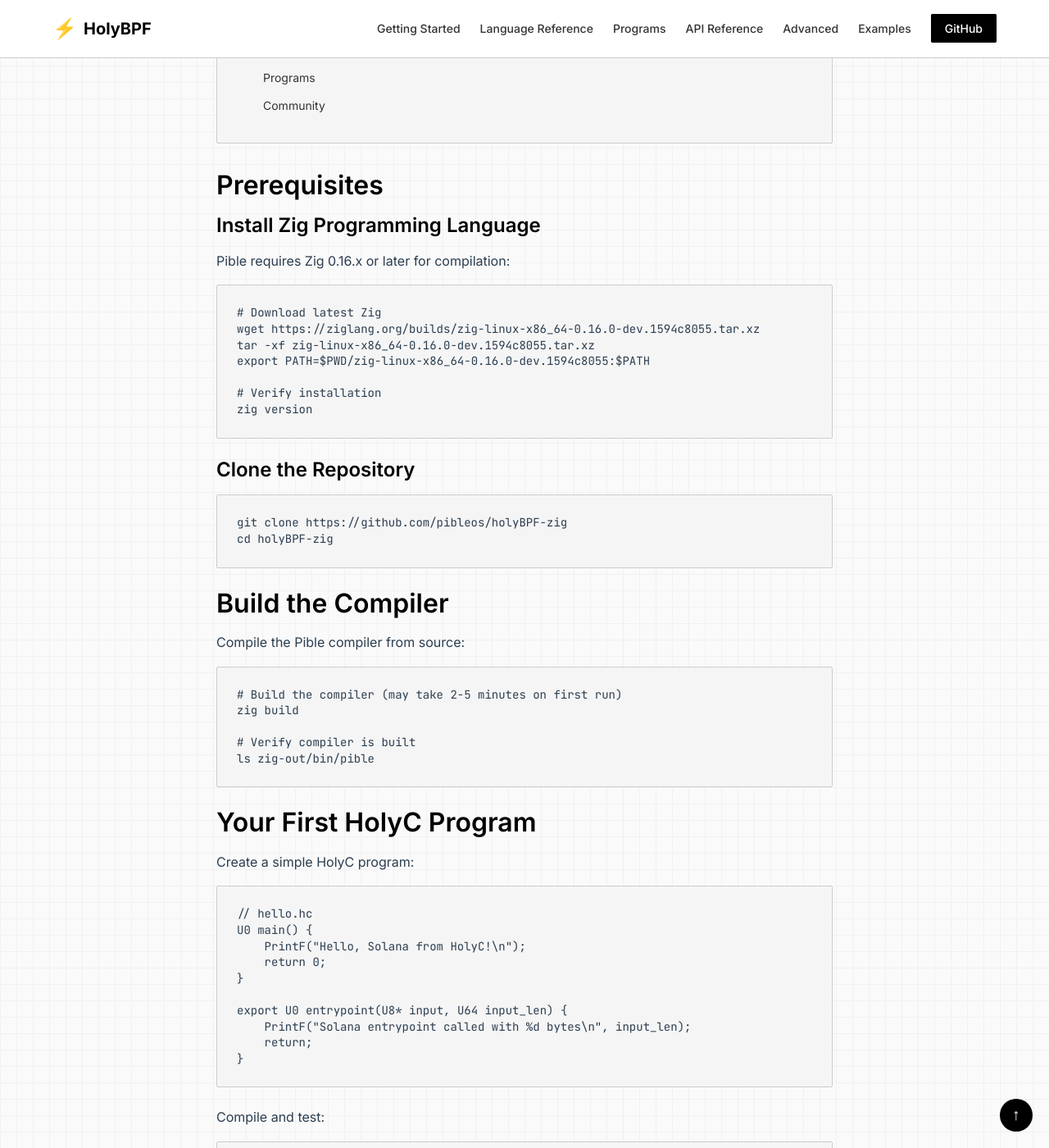
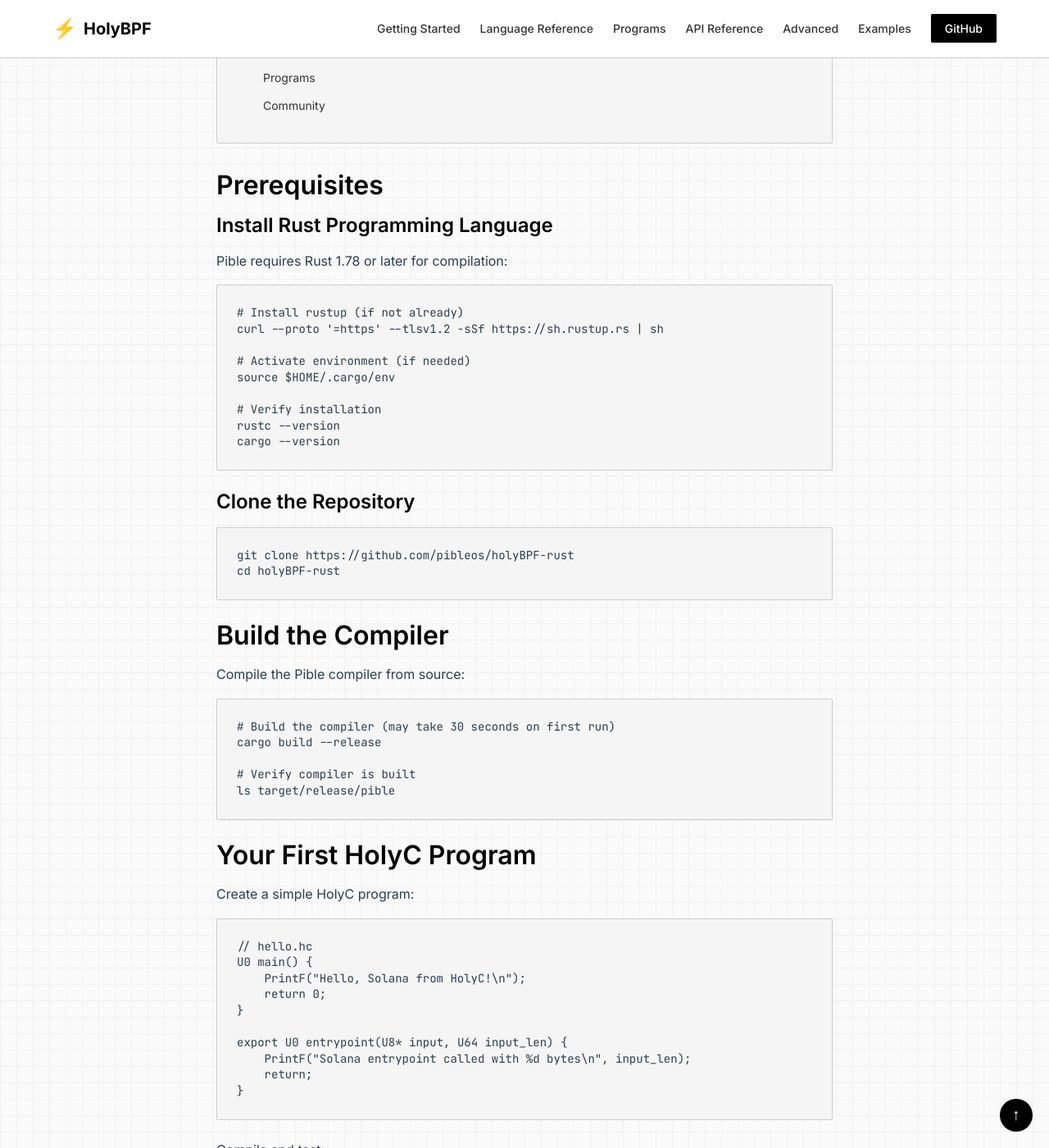
Before and after one commit to pibleos/holyBPF-rust, a Jekyll site: the page built from docs/getting-started/quick-start.md, in a window 1280 px wide and 1400 px high, scrolled down 1280 px. Shown: the whole window at 82% size. Built offline with Jekyll 4.4.1, drawn with Linux system fonts in a browser that asks for light colours; our own code applies the rules of GitHub Pages for plain Markdown files; some of the changed text lies outside the part shown.

Commit message:
Update documentation from Zig to Rust - Phase 1 Complete
Co-authored-by: 0xrinegade <101195284+0xrinegade@users.noreply.github.com>

````diff
--- a/docs/getting-started/quick-start.md
+++ b/docs/getting-started/quick-start.md
@@ -4,25 +4,27 @@ This guide will get you up and running with HolyC Solana development using the P
 
 ## Prerequisites
 
-### Install Zig Programming Language
+### Install Rust Programming Language
 
-Pible requires Zig 0.16.x or later for compilation:
+Pible requires Rust 1.78 or later for compilation:
 
 ```bash
-# Download latest Zig
-wget https://ziglang.org/builds/zig-linux-x86_64-0.16.0-dev.1594c8055.tar.xz
-tar -xf zig-linux-x86_64-0.16.0-dev.1594c8055.tar.xz
-export PATH=$PWD/zig-linux-x86_64-0.16.0-dev.1594c8055:$PATH
+# Install rustup (if not already)
+curl --proto '=https' --tlsv1.2 -sSf https://sh.rustup.rs | sh
+
+# Activate environment (if needed)
+source $HOME/.cargo/env
 
 # Verify installation
-zig version
+rustc --version
+cargo --version
 ```
 
 ### Clone the Repository
 
 ```bash
-git clone https://github.com/pibleos/holyBPF-zig
-cd holyBPF-zig
+git clone https://github.com/pibleos/holyBPF-rust
+cd holyBPF-rust
 ```
 
 ## Build the Compiler
@@ -30,11 +32,11 @@ cd holyBPF-zig
 Compile the Pible compiler from source:
 
 ```bash
-# Build the compiler (may take 2-5 minutes on first run)
-zig build
+# Build the compiler (may take 30 seconds on first run)
+cargo build --release
 
 # Verify compiler is built
-ls zig-out/bin/pible
+ls target/release/pible
 ```
 
 ## Your First HolyC Program
@@ -58,7 +60,7 @@ Compile and test:
 
 ```bash
 # Compile to BPF bytecode
-./zig-out/bin/pible hello.hc
+./target/release/pible hello.hc
 
 # Verify output
 ls hello.hc.bpf
@@ -185,10 +187,10 @@ U8* encode_base58(U8* data) {
 
 ```bash
 # Compile with Solana target
-./zig-out/bin/pible --target solana-bpf token.hc
+./target/release/pible --target solana-bpf token.hc
 
 # Generate IDL
-./zig-out/bin/pible --target solana-bpf --generate-idl token.hc
+./target/release/pible --target solana-bpf --generate-idl token.hc
 ```
 
 ## DeFi Program Examples
@@ -197,20 +199,20 @@ U8* encode_base58(U8* data) {
 
 ```bash
 # Build the AMM example
-zig build amm
+cargo build --release
 
-# Check output
-ls zig-out/bin/amm.bpf
+# Compile AMM example
+./target/release/pible examples/amm/src/main.hc
 ```
 
 ### Lending Protocol
 
 ```bash
 # Build the lending example
-zig build lending
+cargo build --release
 
-# Check output
-ls zig-out/bin/lending.bpf
+# Compile lending example
+./target/release/pible examples/lending/src/main.hc
 ```
 
 ## Development Workflow
@@ -234,17 +236,17 @@ export U0 entrypoint(U8* input, U64 input_len) {
 
 ```bash
 # Compile
-./zig-out/bin/pible program.hc
+./target/release/pible program.hc
 
 # Test with BPF VM (if available)
-./zig-out/bin/pible --target bpf-vm --enable-vm-testing program.hc
+./target/release/pible --target bpf-vm --enable-vm-testing program.hc
 ```
 
 ### 3. Deploy to Solana
 
 ```bash
 # Generate deployment-ready files
-./zig-out/bin/pible --target solana-bpf --generate-idl program.hc
+./target/release/pible --target solana-bpf --generate-idl program.hc
 
 # Use Solana CLI for deployment (if available)
 solana program deploy program.hc.bpf
@@ -331,7 +333,7 @@ Continue with detailed guides:
 
 ### Join the Community
 
-- GitHub: https://github.com/pibleos/holyBPF-zig
+- GitHub: https://github.com/pibleos/holyBPF-rust
 - Issues: Report bugs and request features
 - Discussions: Share your projects and get help
 
@@ -339,9 +341,9 @@ Continue with detailed guides:
 
 ### Common Issues
 
-**"zig: command not found"**
-- Install Zig as shown in prerequisites
-- Ensure Zig is in your PATH
+**"cargo: command not found"**
+- Install Rust as shown in prerequisites
+- Ensure Rust is in your PATH
 
 **"Build failed with fetch errors"**
 - Check internet connection
@@ -365,6 +367,6 @@ If you encounter issues:
 4. Open an issue on GitHub with:
    - Your HolyC code
    - Complete error output
-   - System information (OS, Zig version)
+   - System information (OS, Rust version)
 
 Happy coding with HolyC on Solana!
````
Also changed, not shown: BUILD_VALIDATION.md (+37 -36 lines), STATUS.md (+7 -7 lines), README.md.
